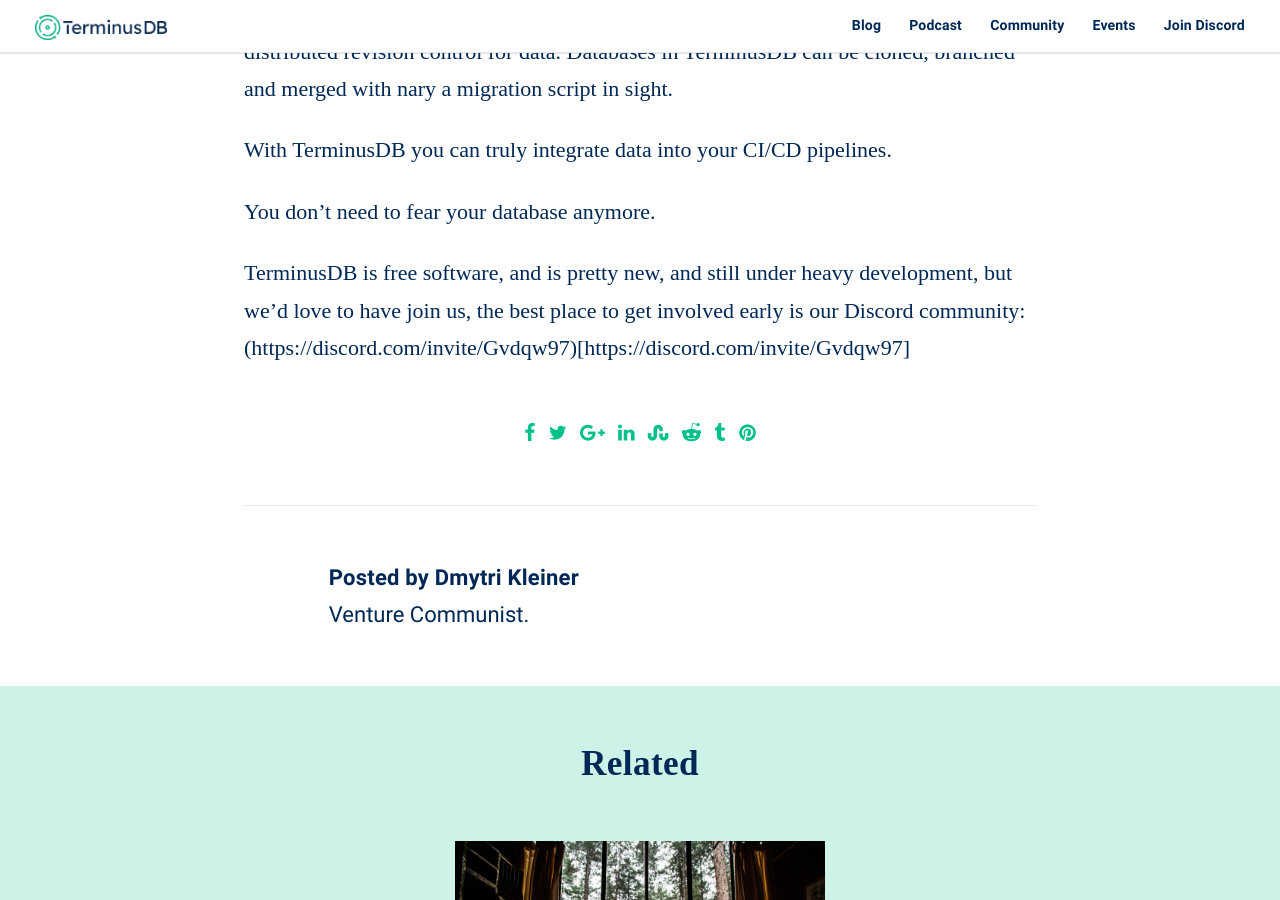
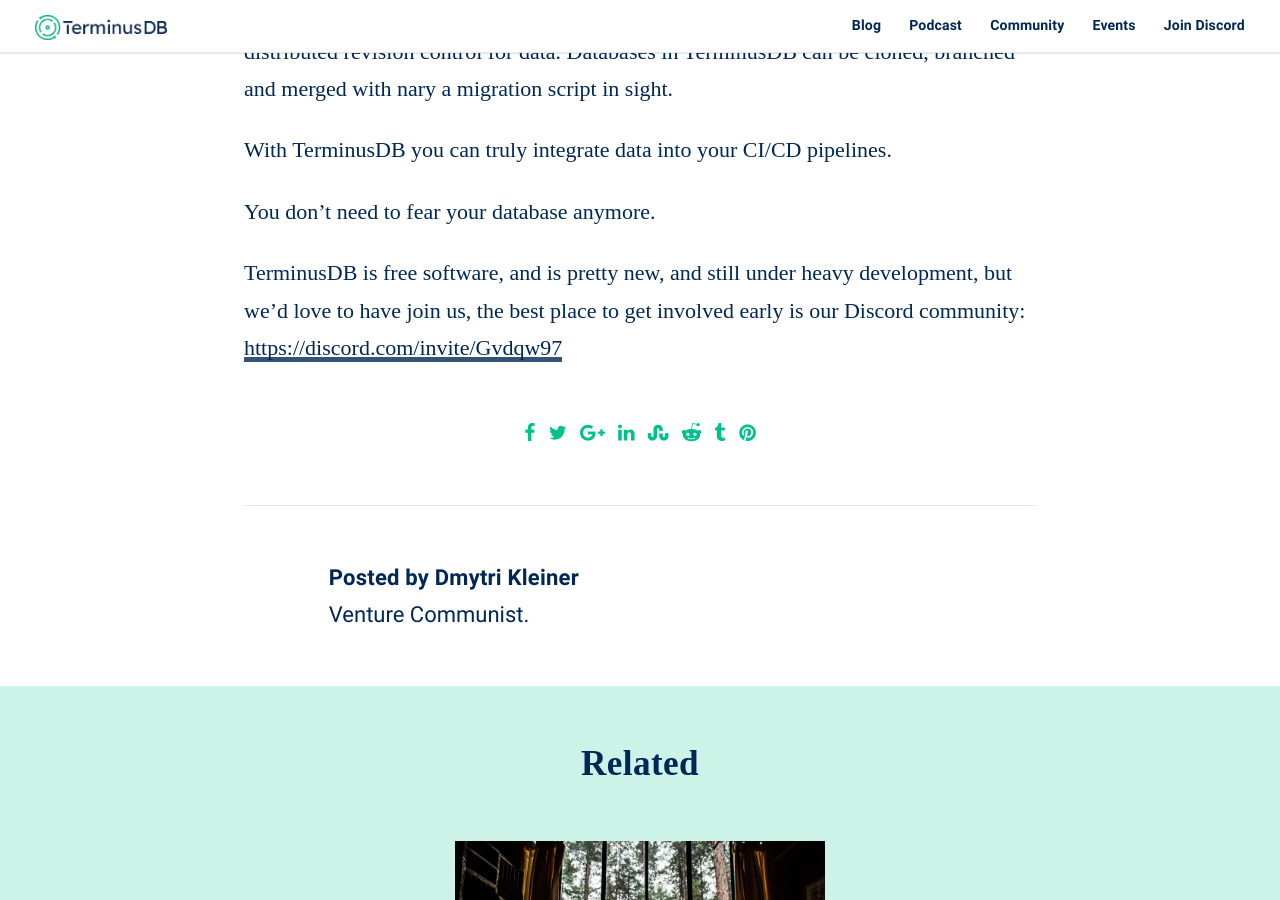
Before and after one commit to terminusdb/terminusdb-blog, a Jekyll site: the page built from _posts/2020-05-29-continuous-everything-as-code.md, in a window 1280 px wide and 900 px high, scrolled down 5370 px. Built offline with Jekyll 4.4.1, drawn with Linux system fonts in a browser that asks for light colours; some web fonts are replaced; comment, search, counter and statistics services are not loaded.

```diff
--- a/_posts/2020-05-29-continuous-everything-as-code.md
+++ b/_posts/2020-05-29-continuous-everything-as-code.md
@@ -156,4 +156,4 @@
 TerminusDB is free software, and is pretty new, and still under heavy
 development, but we'd love to have join us, the best place to get involved
 early is our Discord community:
-(https://discord.com/invite/Gvdqw97)[https://discord.com/invite/Gvdqw97]
+[https://discord.com/invite/Gvdqw97](https://discord.com/invite/Gvdqw97)
```
